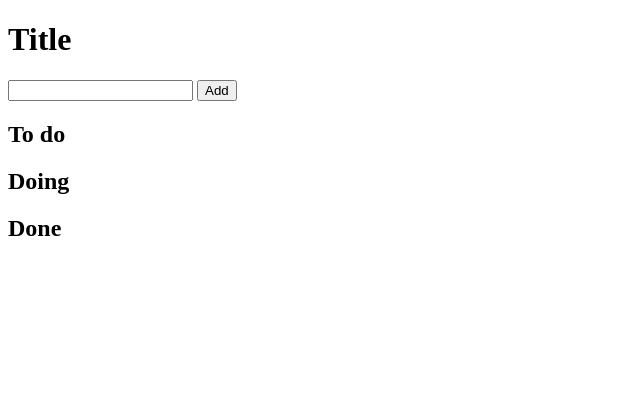
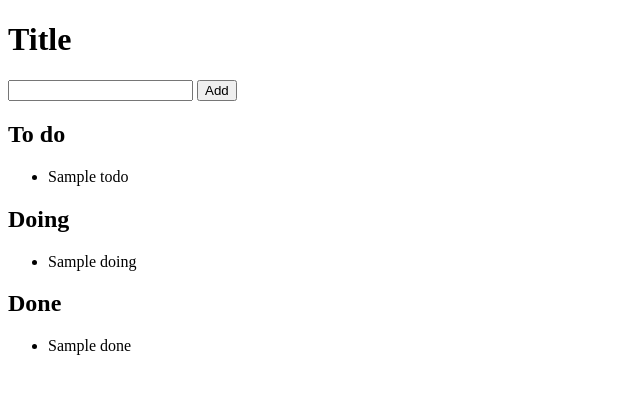
Before and after one commit to hsangalli/dontkanban, a Node server app: template views/kanban.ejs in a window 1280 px wide. Shown: the top 394 px of the page, without its empty margins (0-640 px from the left). Run offline with Node 20, Linux system fonts and the light colour scheme; the template is opened without the code that fills it: most values are stand-ins (such as "Sample title", 1, 10 or a date in 2020); some libraries are stand-ins or nearby versions.

Commit message:
Agora é possível adicionar tarefas a fazer

```diff
--- a/server.js
+++ b/server.js
@@ -2,6 +2,7 @@ const express = require('express')
 const app = express()
 const bodyParser = require('body-parser')
 
+var kanban = {title: '', tasks: {todo: [], doing: [], done: []}}
 var database = []
 
 app.use(bodyParser.urlencoded({extended: true}))
@@ -9,11 +10,27 @@ app.use(bodyParser.urlencoded({extended: true}))
 app.set('view engine' , 'ejs')
 
 app.get('/', (req, res) => {
-
+  res.render('index')
 })
 
 app.get('/:kanban', (req, res) => {
+  for(var i = 0; i < database.length; i++){
+    if(database[i].title == req.params['kanban']) kanban = database[i]
+  }
+  console.log(kanban.tasks)
+  res.render('kanban', {todo: kanban.tasks.todo, doing: kanban.tasks.doing, done: kanban.tasks.done})
+})
 
+app.post('/enter', (req, res) => {
+  kanban.title = req.body.kanbanName
+  database.push(kanban)
+  res.redirect('/' + kanban.title)
+})
+
+app.post('/add-task', (req, res) => {
+  kanban.tasks.todo.push(req.body.task)
+  console.log(kanban.tasks)
+  res.redirect('/' + kanban.title)
 })
 
 app.listen(3000, () => {
--- a/views/index.ejs
+++ b/views/index.ejs
@@ -5,6 +5,10 @@
     <title>Index</title>
   </head>
   <body>
-
+    localhost:3000/
+    <form action="/enter" method="post">
+      <input type="text" name="kanbanName">
+      <input type="submit" value="Go!">
+    </form>
   </body>
 </html>
--- a/views/kanban.ejs
+++ b/views/kanban.ejs
@@ -6,21 +6,21 @@
   </head>
   <body>
     <h1>Title</h1>
-    <form action="/add" method="post">
+    <form action="/add-task" method="post">
       <input type="text" name="task">
       <input type="submit" value="Add">
     </form>
     <h2>To do</h2>
     <ul>
-
+    <% for(var i = 0; i < todo.length; i++) { %><li><%= todo[i] %></li><% } %>
     </ul>
     <h2>Doing</h2>
     <ul>
-
+    <% for(var i = 0; i < doimg.length; i++) { %><li><%= doing[i] %></li><% } %>
     </ul>
     <h2>Done</h2>
     <ul>
-
+    <% for(var i = 0; i < done.length; i++) { %><li><%= done[i] %></li><% } %>
     </ul>
   </body>
 </html>
```
